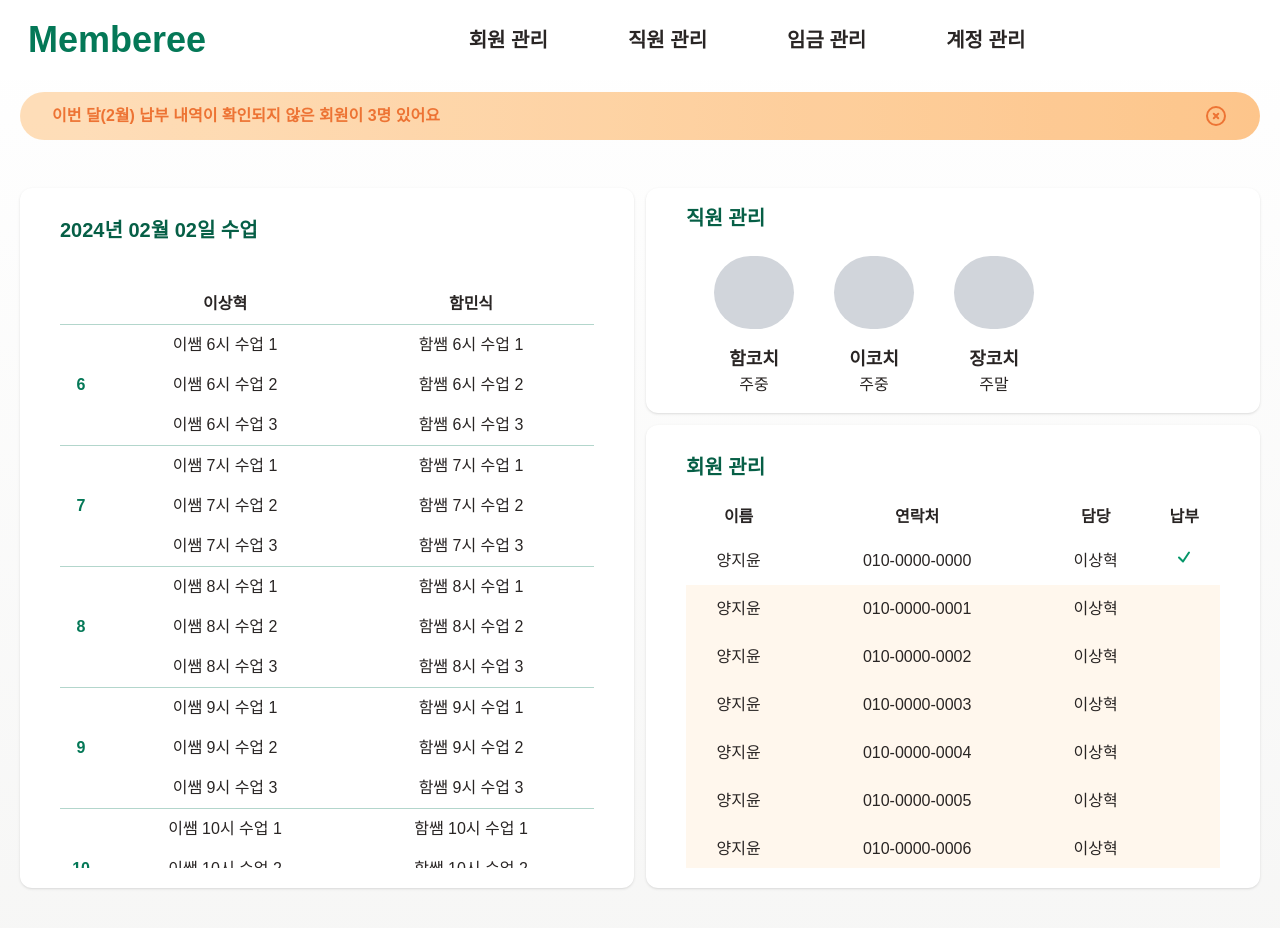
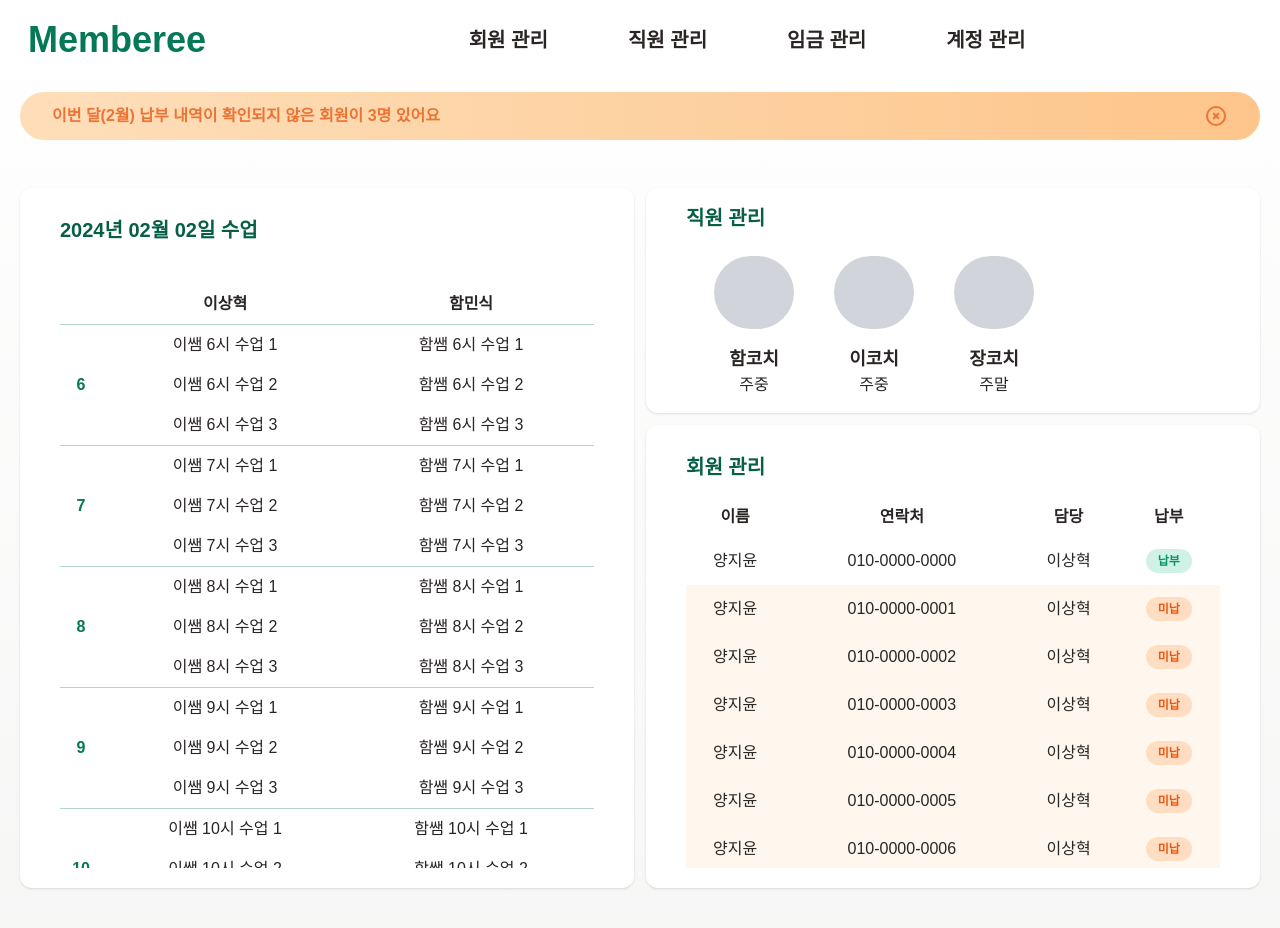
Before and after one commit to Echchi/memberee, a Next.js app: page /main in a window 1280 px wide. Shown: the top 928 px of the page. Built offline with nearby package versions, Linux system fonts and the light colour scheme; a web font is replaced by a local one.

Commit message:
:construction: Progress : 회원 상세 페이지 작업중
회원 상세 페이지 작업중

```diff
--- a/src/app/(auth)/main/page.tsx
+++ b/src/app/(auth)/main/page.tsx
@@ -4,6 +4,7 @@ import React, { useState } from "react";
 import TimeTable from "@/component/timeTable";
 import { cls } from "@/libs/client/utils";
 import { useRouter } from "next/navigation";
+import Tag from "@/component/tag";
 
 const Page = () => {
   const router = useRouter();
@@ -48,7 +49,7 @@ const Page = () => {
       <div className="md:grid grid-cols-2 grid-rows-3 gap-3 mt-4 lg:mt-12 h-[700px]">
         <div className="box flex-col row-span-3 hover:shadow-lg cursor-pointer transition-all h-1/2 md:h-full">
           <span className="box_title">{today} 수업</span>
-          <div className="overflow-y-auto mt-3">
+          <div className="overflow-y-auto overflow-x-auto mt-3">
             <TimeTable />
           </div>
         </div>
@@ -58,21 +59,21 @@ const Page = () => {
         >
           <div className="box_title">직원 관리</div>
           <div className="flex overflow-x-auto">
-            <div className="flex flex-col justify-evenly items-center rounded-lg min-x-fit px-5 py-2 hover:bg-orange-100 cursor-pointer transition-all">
+            <div className="flex flex-col justify-evenly items-center rounded-lg min-x-fit px-5 py-2 hover:bg-stone-100 cursor-pointer transition-all">
               <div className="rounded-full bg-gray-300 mb-4 h-20 w-20" />
               <p className="text-base md:text-lg font-semibold">함코치</p>
               <p className="text-sm md:text-base font-medium whitespace-no식wrap">
                 주중
               </p>
             </div>
-            <div className="flex flex-col items-center rounded-lg min-x-fit px-5 py-2 hover:bg-orange-100 cursor-pointer transition-all">
+            <div className="flex flex-col items-center rounded-lg min-x-fit px-5 py-2 hover:bg-stone-100 cursor-pointer transition-all">
               <div className="rounded-full bg-gray-300 mb-4 h-20 w-20" />
               <p className="text-base md:text-lg font-semibold">이코치</p>
               <p className="text-sm md:text-base font-medium whitespace-nowrap">
                 주중
               </p>
             </div>
-            <div className="flex flex-col items-center rounded-lg min-x-fit px-5 py-2 hover:bg-orange-100 cursor-pointer transition-all">
+            <div className="flex flex-col items-center rounded-lg min-x-fit px-5 py-2 hover:bg-stone-100 cursor-pointer transition-all">
               <div className="rounded-full bg-gray-300 mb-4 h-20 w-20" />
               <p className="text-base md:text-lg font-semibold">장코치</p>
               <p className="text-sm md:text-base font-medium whitespace-nowrap">
@@ -113,22 +114,13 @@ const Page = () => {
                     <td>{item.worker}</td>
                     <td className="flex justify-center">
                       {item.pay ? (
-                        <></>
+                        <span className="text-xs">
+                          <Tag color={"orange"} title={"미납"} />
+                        </span>
                       ) : (
-                        <svg
-                          xmlns="http://www.w3.org/2000/svg"
-                          fill="none"
-                          viewBox="0 0 24 24"
-                          strokeWidth={3}
-                          stroke="currentColor"
-                          className="w-4 h-4 text-emerald-600"
-                        >
-                          <path
-                            strokeLinecap="round"
-                            strokeLinejoin="round"
-                            d="m4.5 12.75 6 6 9-13.5"
-                          />
-                        </svg>
+                        <span className="text-xs">
+                          <Tag color={"emerald"} title={"납부"} />
+                        </span>
                       )}
                     </td>
                   </tr>
```
Also changed, not shown: public/icons/ic_finder.svg (added).
